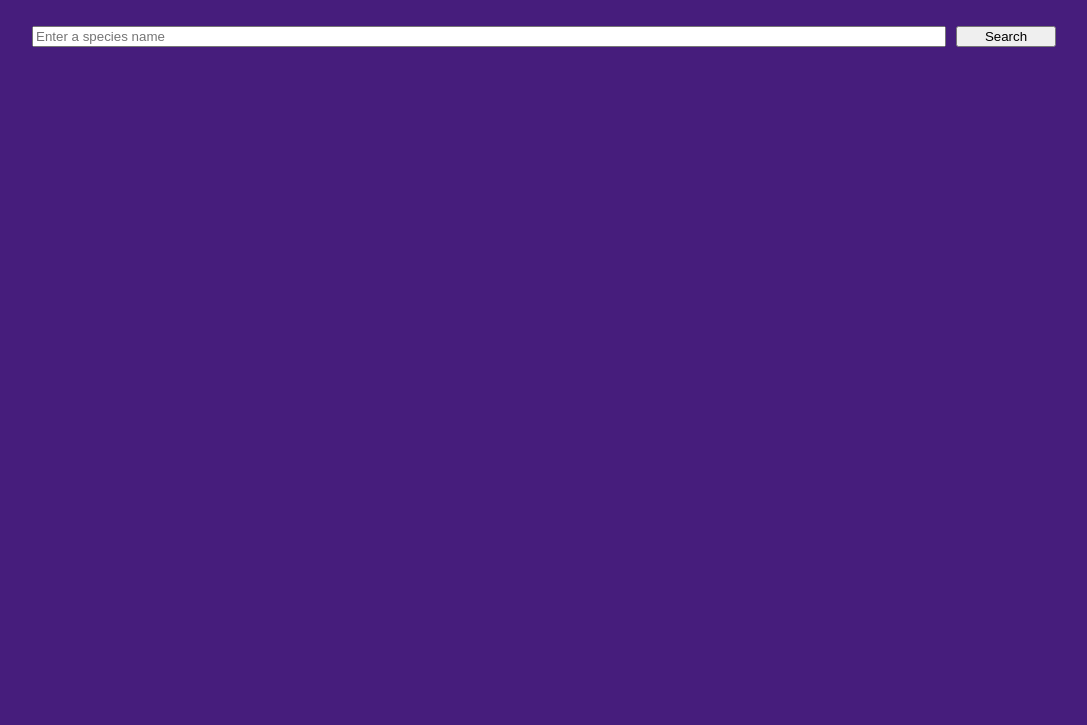
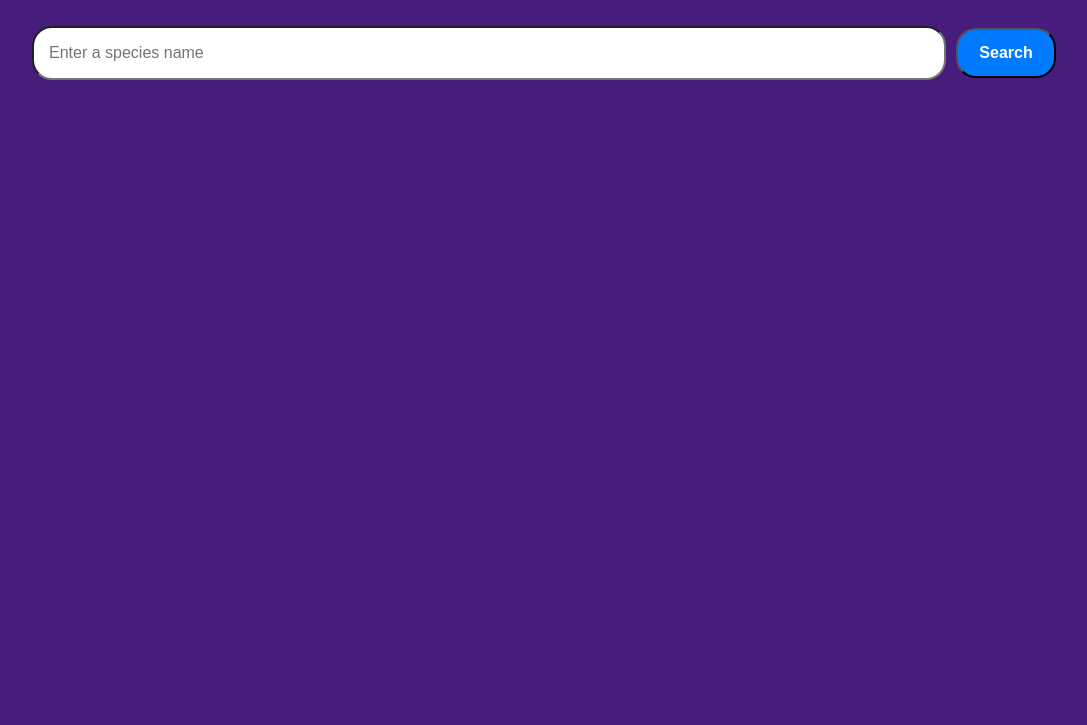
Before and after one commit to dr-maguigan/lsus-museum-of-life-sciences, a plain HTML site: page index.html in a window 1280 px wide. Shown: the part 75-800 px from the top of the page, without its empty margins (96-1183 px from the left). Drawn offline with nearby package versions, Linux system fonts and the light colour scheme.

Commit message:
Update index.html
Made some visual changes to the search bar and button

```diff
--- a/index.html
+++ b/index.html
@@ -27,9 +27,23 @@
         #search {
             flex-grow: 1;
             margin-right: 10px;
+            width: 30%;
+            height: 40px;
+            font-size: 16px;
+            border-radius: 20px;
+            padding: 5px 15px;
         }
         #searchButton {
             width: 100px;
+            height: 50px;
+            font-size: 16px;
+            border-radius: 20px;
+            background-color: #007bff;
+            color: #fff;
+            font-weight: bold;
+        }
+        #searchButton:hover {
+    		background-color: #0056b3;
         }
         #searchResults {
             text-align: center;
@@ -42,7 +56,7 @@
         .result-table th {
             background-color: #f2f2f2;
             padding: 10px;
-            text-align: center; /* Align headers to center */
+            text-align: center;
         }
 
         .result-table th:first-child {
```
